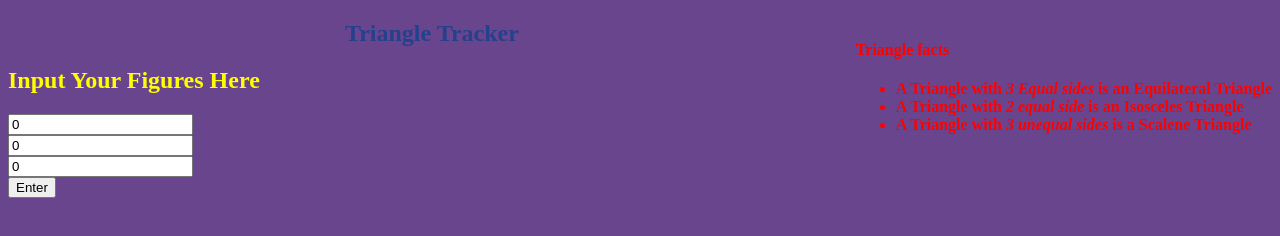
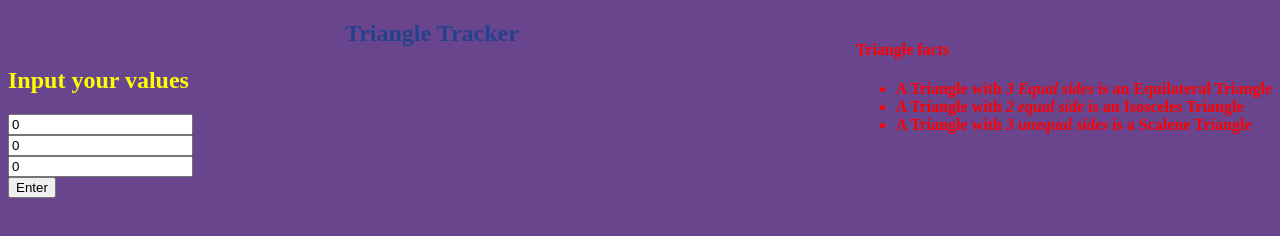
Before and after one commit to Julius-717/Triangle-Tracker, a plain HTML site: page index.html in a window 1280 px wide. Drawn offline with Linux system fonts and the light colour scheme.

```diff
--- a/index.html
+++ b/index.html
@@ -23,7 +23,7 @@
         </div>
     </section>
     <section id="three">
-        <h2 id='best'>Input Your Figures Here</h2>
+        <h2 id='best'>Input your values</h2>
         <input type="number" name="sideA" value="0" id="num1" ><br />
         <input type="number" name="sideB" value="0" id="num2"><br />
         <input type="number" name="sideB" value="0" id="num3"><br />
```
